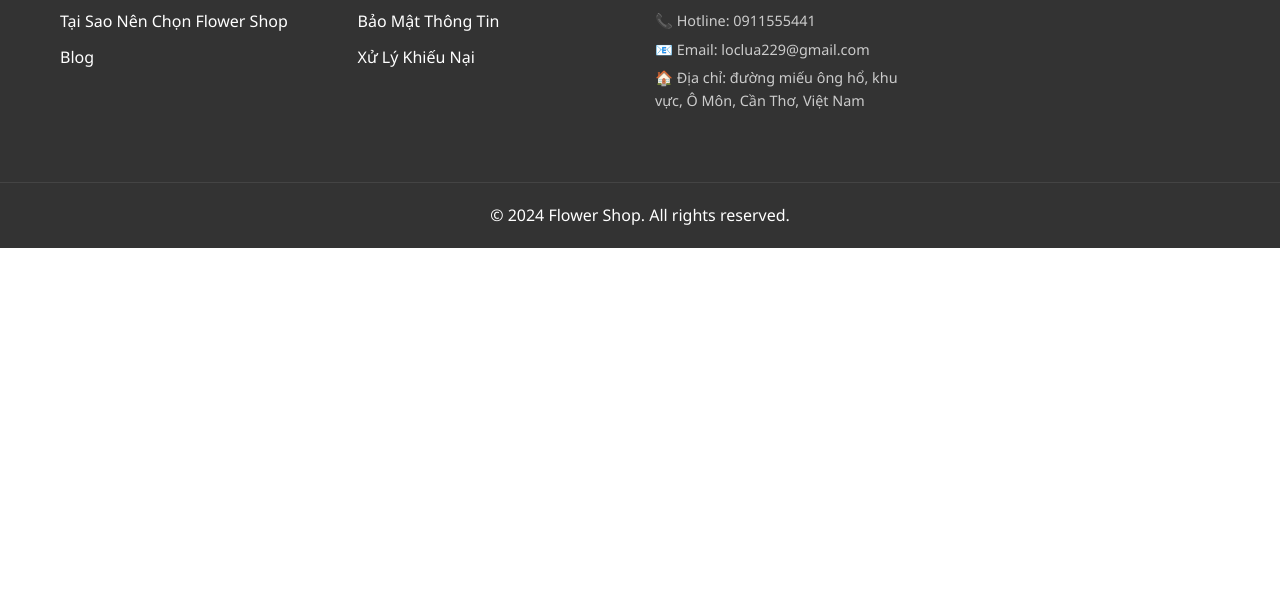
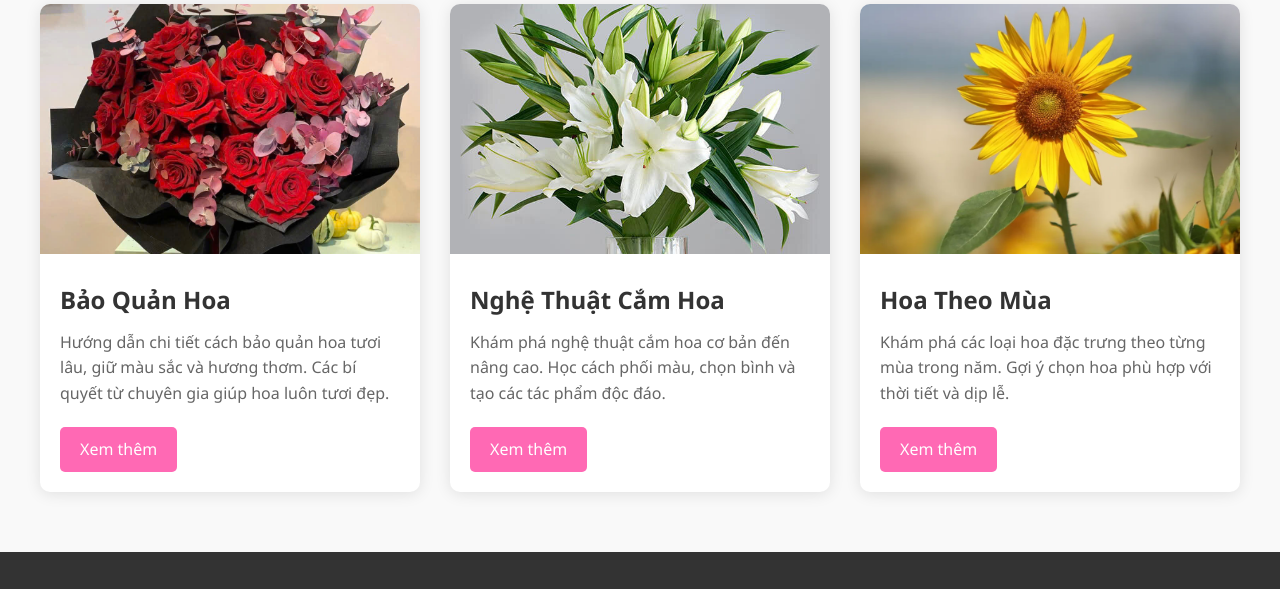
Before and after one commit to baopro012/flowershop, a plain HTML site: page index.html in a window 1280 px wide. Shown: the part 2091-2680 px from the top of the page. Before the commit the page ends 2339 px from the top, so only its background shows below. Drawn offline with Linux system fonts and the light colour scheme.

Commit message:
Add categories section with images and styling

```diff
--- a/index.html
+++ b/index.html
@@ -197,6 +197,30 @@
                 <p>🏠 Địa chỉ: đường miếu ông hổ, khu vực, Ô Môn, Cần Thơ, Việt Nam</p>
             </div>
         </section>
+
+        <section class="categories">
+            <h2>Danh Mục</h2>
+            <div class="category-grid">
+                <div class="category-card">
+                    <img src="images/red-roses.jpg" alt="Bảo Quản Hoa">
+                    <h3>Bảo Quản Hoa</h3>
+                    <p>Hướng dẫn chi tiết cách bảo quản hoa tươi lâu, giữ màu sắc và hương thơm. Các bí quyết từ chuyên gia giúp hoa luôn tươi đẹp.</p>
+                    <a href="#" class="btn">Xem thêm</a>
+                </div>
+                <div class="category-card">
+                    <img src="images/lily.jpg" alt="Nghệ Thuật Cắm Hoa">
+                    <h3>Nghệ Thuật Cắm Hoa</h3>
+                    <p>Khám phá nghệ thuật cắm hoa cơ bản đến nâng cao. Học cách phối màu, chọn bình và tạo các tác phẩm độc đáo.</p>
+                    <a href="#" class="btn">Xem thêm</a>
+                </div>
+                <div class="category-card">
+                    <img src="images/sunflower.jpg" alt="Hoa Theo Mùa">
+                    <h3>Hoa Theo Mùa</h3>
+                    <p>Khám phá các loại hoa đặc trưng theo từng mùa trong năm. Gợi ý chọn hoa phù hợp với thời tiết và dịp lễ.</p>
+                    <a href="#" class="btn">Xem thêm</a>
+                </div>
+            </div>
+        </section>
     </main>
 
     <footer>
--- a/styles.css
+++ b/styles.css
@@ -642,3 +642,81 @@ nav a.active {
         justify-content: center;
     }
 }
+
+/* Categories Section */
+.categories {
+    padding: 60px 20px;
+    background-color: #f9f9f9;
+}
+
+.categories h2 {
+    text-align: center;
+    color: #333;
+    margin-bottom: 40px;
+    font-size: 2em;
+}
+
+.category-grid {
+    display: grid;
+    grid-template-columns: repeat(auto-fit, minmax(300px, 1fr));
+    gap: 30px;
+    max-width: 1200px;
+    margin: 0 auto;
+}
+
+.category-card {
+    background: white;
+    border-radius: 10px;
+    overflow: hidden;
+    box-shadow: 0 2px 15px rgba(0,0,0,0.1);
+    transition: transform 0.3s;
+}
+
+.category-card:hover {
+    transform: translateY(-5px);
+}
+
+.category-card img {
+    width: 100%;
+    height: 250px;
+    object-fit: cover;
+}
+
+.category-card h3 {
+    color: #333;
+    padding: 20px 20px 10px;
+    font-size: 1.5em;
+    margin: 0;
+}
+
+.category-card p {
+    color: #666;
+    padding: 0 20px;
+    margin-bottom: 20px;
+    line-height: 1.6;
+}
+
+.category-card .btn {
+    display: inline-block;
+    background-color: #ff69b4;
+    color: white;
+    padding: 10px 20px;
+    text-decoration: none;
+    border-radius: 5px;
+    margin: 0 20px 20px;
+    transition: background-color 0.3s;
+}
+
+.category-card .btn:hover {
+    background-color: #ff4d94;
+}
+
+@media (max-width: 768px) {
+    .category-grid {
+        grid-template-columns: 1fr;
+    }
+
+    .category-card img {
+        height: 200px;
+    }
+}
```
